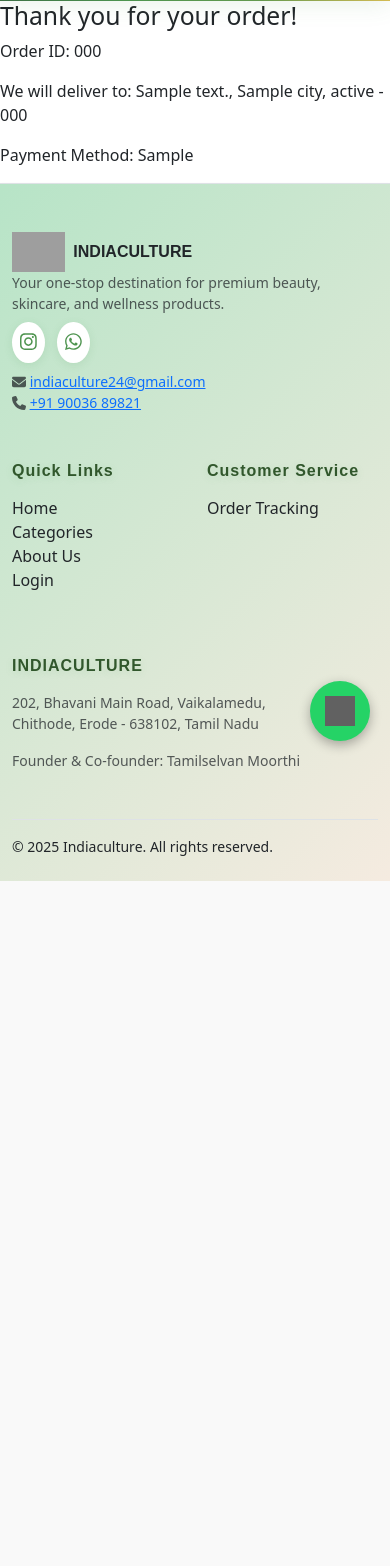
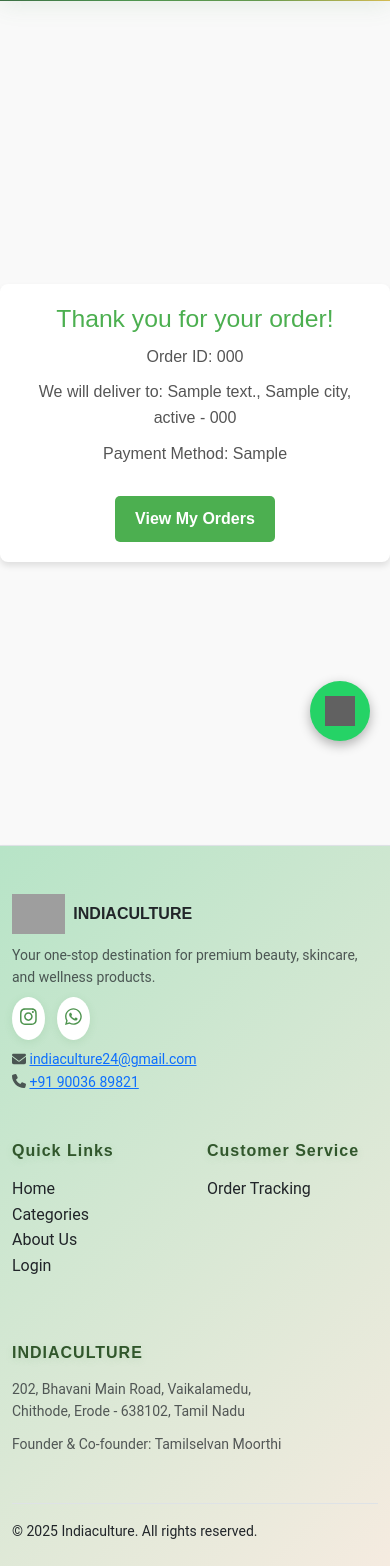
Before and after one commit to IndiaCulture/IndiaCulture_E-commerce, a Django app: template myapp/templates/pages/order_confirmation.html in a window 390 px wide. Shown: the part 83-1649 px from the top of the page. Before the commit the page ends 964 px from the top, so only its background shows below. Run offline with Django 3.2, Linux system fonts and the light colour scheme; the template is opened without the code that fills it: most values are stand-ins (such as "Sample title", 1, 10 or a date in 2020); grey boxes are pictures that could not be loaded.

Commit message:
Initial commit

```diff
--- a/myapp/static/myapp/css/style.css
+++ b/myapp/static/myapp/css/style.css
@@ -12,6 +12,16 @@
               --nature-white: #fff;
               --nature-black: #222;
             }
+/* Global Styles */
+body {
+  font-family: 'Roboto', 'Arial', sans-serif;
+  font-size: 16px;
+  line-height: 1.6;
+  color: var(--nature-forest);
+  background-color: var(--nature-beige);
+  margin: 0;
+  padding: 0;
+}
 
 .animate-on-scroll {
   will-change: transform, opacity;
--- a/myapp/templates/pages/home.html
+++ b/myapp/templates/pages/home.html
@@ -1,6 +1,6 @@
 {% extends "pages/base.html" %}
 
-{% block title %}Home{% endblock %}
+{% block title %}IndiaCulture{% endblock %}
 
 {% block content %}
 
--- a/myapp/templates/section/order_confirmation.html
+++ b/myapp/templates/section/order_confirmation.html
@@ -1,4 +1,51 @@
-<h2>Thank you for your order!</h2>
-<p>Order ID: {{ order.order_code }}</p>
-<p>We will deliver to: {{ order.address }}, {{ order.city }}, {{ order.state }} - {{ order.pincode }}</p>
-<p>Payment Method: {{ order.payment_method }}</p>
+
+    <style>
+        .body {
+            font-family: Arial, sans-serif;
+            background-color: #f9f9f9;
+            margin: 0;
+            padding: 0;
+            display: flex;
+            justify-content: center;
+            align-items: center;
+            height: 100vh;
+        }
+        .confirmation-container {
+            background-color: #ffffff;
+            padding: 20px;
+            border-radius: 8px;
+            box-shadow: 0 4px 6px rgba(0, 0, 0, 0.1);
+            text-align: center;
+            max-width: 400px;
+            width: 100%;
+        }
+        h2 {
+            color: #4CAF50;
+        }
+        p {
+            color: #555;
+            margin: 10px 0;
+        }
+        .my-orders-link {
+            display: inline-block;
+            margin-top: 20px;
+            padding: 10px 20px;
+            background-color: #4CAF50;
+            color: #ffffff;
+            text-decoration: none;
+            border-radius: 5px;
+            font-weight: bold;
+        }
+        .my-orders-link:hover {
+            background-color: #45a049;
+        }
+    </style>
+<div class="body">
+    <div class="confirmation-container">
+        <h2>Thank you for your order!</h2>
+        <p>Order ID: {{ order.order_code }}</p>
+        <p>We will deliver to: {{ order.address }}, {{ order.city }}, {{ order.state }} - {{ order.pincode }}</p>
+        <p>Payment Method: {{ order.payment_method }}</p>
+        <a href="{% url 'my_orders' %}" class="my-orders-link">View My Orders</a>
+    </div>
+</div>
```
Also changed, not shown: myapp/templates/section/checkout.html (+22 -13 lines), myapp/templates/section/payment_failed.html (+18 -3 lines), myapp/templates/section/reviews.html (+20 -27 lines), Readme.txt (renamed from Readme.txt.txt), db.sqlite3.
